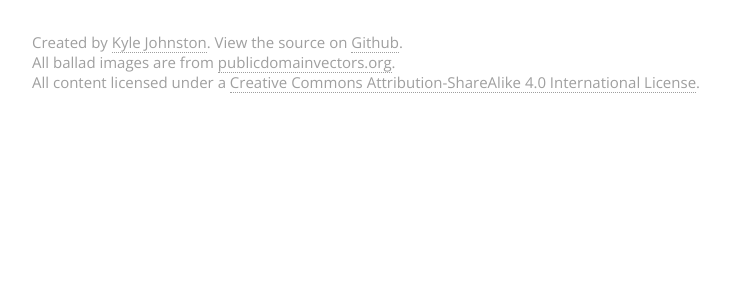
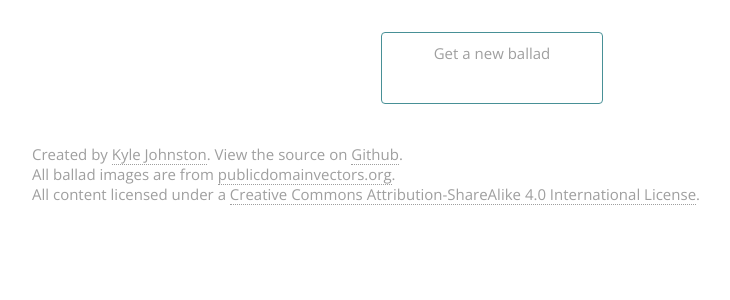
Before and after one commit to kylerjohnston/balladmonger, a Flask app: template balladmongerer/templates/index.html in a window 1280 px wide. Shown: the part 250-550 px from the top of the page, without its empty margins (148-878 px from the left). Run offline with Flask 2, Linux system fonts and the light colour scheme; the template is opened without the code that fills it, so the values that code supplies are empty.

Commit message:
Added refresh button

```diff
--- a/balladmongerer/static/css/ballad.css
+++ b/balladmongerer/static/css/ballad.css
@@ -99,3 +99,16 @@ body {
    font-size: 90%;
    background-color: #fff;
 }
+
+a.button {
+  appearance: button;
+  -webkit-appearance: button;
+  -moz-appearance: button;
+  border-radius: 4px;
+  moz-border-radius: 4px;
+  webkit-border-radius: 4px;
+  padding: 10px;
+  height: 50px;
+  width: 200px;
+  border: 1px #489096 solid;
+}
--- a/balladmongerer/templates/index.html
+++ b/balladmongerer/templates/index.html
@@ -20,6 +20,7 @@
       <img src="{{ img_name }}" width=400px />
     </div>
     <div class="footer">
+      <center><a href="javascript:location.reload(true)" class="button">Get a new ballad</a></center><br /><br />
       Created by <a href="http://kylerjohnston.com">Kyle Johnston</a>. View the source on <a href="http://github.com/kylerjohnston/balladmongerer">Github</a>.<br />
       All ballad images are from <a href="http://publicdomainvectors.org/">publicdomainvectors.org</a>.<br />
       All content licensed under a <a rel="license" href="http://creativecommons.org/licenses/by-sa/4.0/">Creative Commons Attribution-ShareAlike 4.0 International License</a>.
```
Also changed, not shown: 1 other file.
